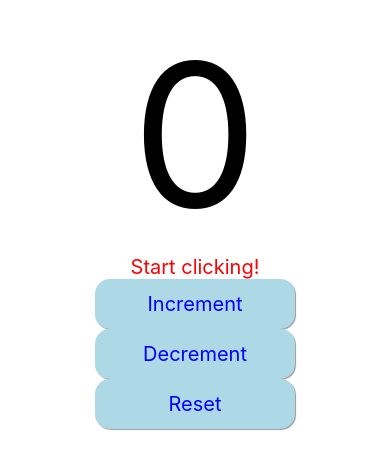
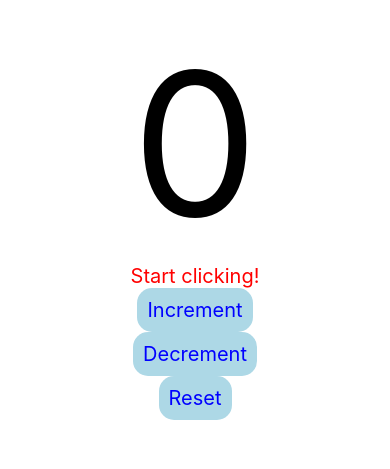
Before and after one commit to ricsoh/expo-project2, a React Native app: screen / in a window 390 px wide. Shown: the part 201-670 px from the top of the page. Built offline with nearby package versions, Linux system fonts and the light colour scheme.

Commit message:
add screen touch

```diff
--- a/App.js
+++ b/App.js
@@ -82,18 +82,6 @@ const styles = StyleSheet.create({
   },
 
   button: {
-
-    shadowColor: 'rgba(0,0,0, .4)', // IOS
-    shadowOffset: { height: 1, width: 1 }, // IOS
-    shadowOpacity: 1, // IOS
-    shadowRadius: 1, //IOS
-    elevation: 2, // Android
-    height: 50,
-    width: 200,
-    justifyContent: 'center',
-    alignItems: 'center',
-    flexDirection: 'row',
-
     backgroundColor: 'lightblue',
     padding: 10,
     borderRadius: 15,
```
